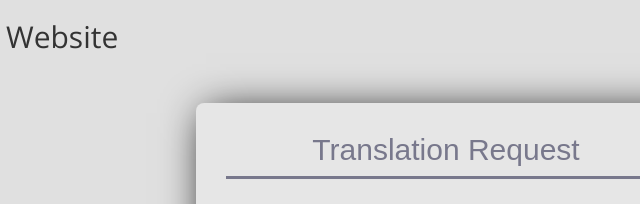
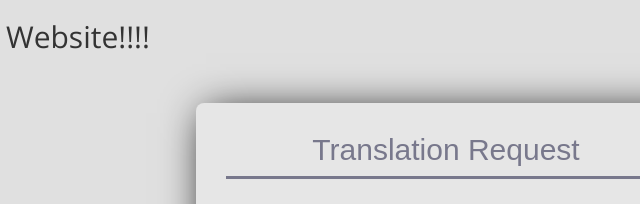
Before and after one commit to ynewcomb/ynewcomb.github.io, a plain HTML site: page index.html in a window 1280 px wide. Shown: the top 204 px of the page, 194-834 px from the left. Drawn offline with nearby package versions, Linux system fonts and the light colour scheme.

Commit message:
Update 2016-07-07T17:16:33.591Z

```diff
--- a/index.html
+++ b/index.html
@@ -23,7 +23,7 @@
   <body class="home index">
     <!-- Header -->
     <div class="container">
-      <h2>Personal Website</h2>
+      <h2>Personal Website!!!!</h2>
     </div>
 
     <section class="form">
```
